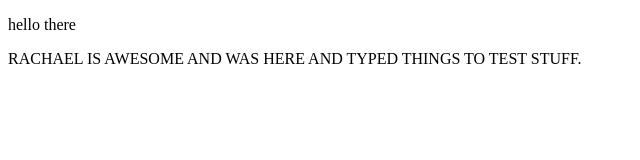
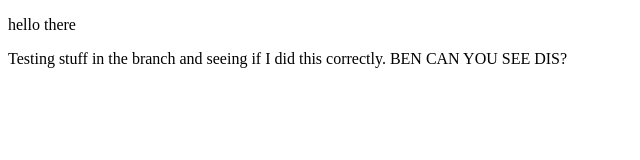
Before and after one commit to benjamindrolls/BudgetBuddyProject, a plain HTML site: page index.html in a window 1280 px wide. Shown: the full height of the page, 0-640 px from the left. Drawn offline with Linux system fonts and the light colour scheme.

Commit message:
testing again

```diff
--- a/index.html
+++ b/index.html
@@ -8,6 +8,7 @@
 </head>
 <body>
     <p>hello there</p>
-  <p>RACHAEL IS AWESOME AND WAS HERE AND TYPED THINGS TO TEST STUFF.</p>
+  <p>Testing stuff in the branch and seeing if I did this correctly. BEN CAN YOU SEE DIS?</p>
+
 </body>
 </html>
```
